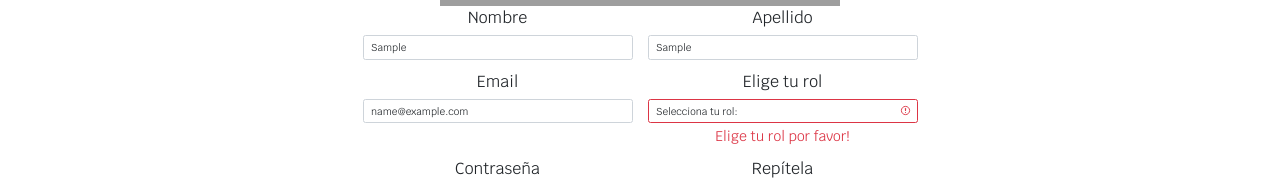
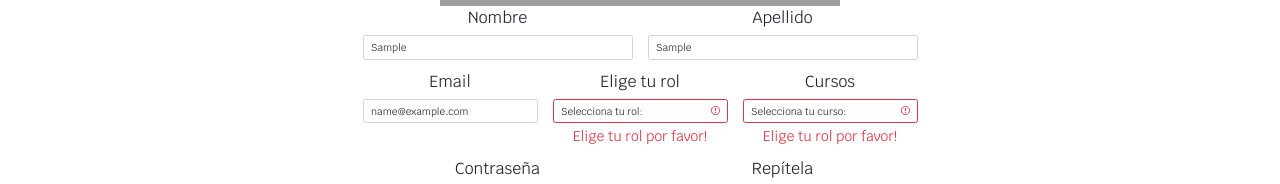
Before and after one commit to JAGamarra/frontend_proyect_misiontutor, a React (Create React App) app: page /registro in a window 1280 px wide. Both pictures are taken after typing "Sample", "Sample", "name@example.com", "Sample123", "Sample123", "5" into the empty fields and a click on the button "Registrarse". Shown: the part 340-524 px from the top of the page. Built offline with nearby package versions, Linux system fonts and the light colour scheme; grey boxes are pictures that could not be loaded.

Commit message:
registro actualizado

```diff
--- a/src/components/registro/FormRegistro.js
+++ b/src/components/registro/FormRegistro.js
@@ -12,8 +12,8 @@ import Col from "react-bootstrap/Col";
 import Row from "react-bootstrap/Row";
 import Button from "react-bootstrap/Button";
 import Container from "react-bootstrap/Container";
-import Image from "react-bootstrap/Image";
-import FloatingLabel from "react-bootstrap/FloatingLabel"
+
+import Image from 'react-bootstrap/Image'
 
 // COMPONENTE FORMULARIO REGISTRO
 const FormRegistro = () => {
@@ -60,7 +60,7 @@ const FormRegistro = () => {
       setErrors(newErrors);
     } else {
       // Si no hay errores se puede enviar a MongoDB
-
+      console.log(form)
       //alert("Gracias por su registro!");
       showAlert();
     }
@@ -131,7 +131,7 @@ const FormRegistro = () => {
           </Form.Group>
         </Row>
 
-        <Row xs={2} md={4} className="justify-content-md-center mb-3">
+        <Row xs={1} md={6} className="justify-content-md-center mb-3">
             <Form.Group as={Col}>
               <Form.Label>Email</Form.Label>
 
@@ -158,9 +158,34 @@ const FormRegistro = () => {
                 {errors.rol}
               </Form.Control.Feedback>
             </Form.Group>
+
+            { form.rol !== 'estudiante'
+                ?   <Form.Group as={Col}>
+                <Form.Label>Cursos</Form.Label>
+                <Form.Control
+                  as="select"
+                  onChange={(e) => setField("curso", e.target.value)}
+                  isInvalid={!!errors.rol}
+                >
+                  <option value="">Selecciona tu curso:</option>
+                  <option value="matematicas"> Matematicas</option>
+                  <option value="fisica">Física</option>
+                  <option value="ingles">Inglés</option>
+                  <option value="arte">Arte</option>
+                </Form.Control>
+                <Form.Control.Feedback type="invalid">
+                  {errors.rol}
+                </Form.Control.Feedback>
+              </Form.Group>
+              : <Form.Group as={Col}>  </Form.Group>
+  }
+
+
         </Row>
 
-        <Row xs={2} md={4} className="justify-content-md-center mb-3">
+
+
+        <Row xs={1} md={4} className="justify-content-md-center mb-3">
           <Form.Group as={Col}>
             <Form.Label>Contraseña</Form.Label>
             <Form.Control type="password" placeholder="Ingresa tu contraseña"
@@ -180,7 +205,7 @@ const FormRegistro = () => {
           </Form.Group>
         </Row>
 
-        <Row xs={2} md={6} className="justify-content-md-center mb-4">
+        <Row xs={1} md={6} className="justify-content-md-center mb-4">
 
           <Form.Group as={Col}>
               <Form.Label>Departamento</Form.Label>
```
